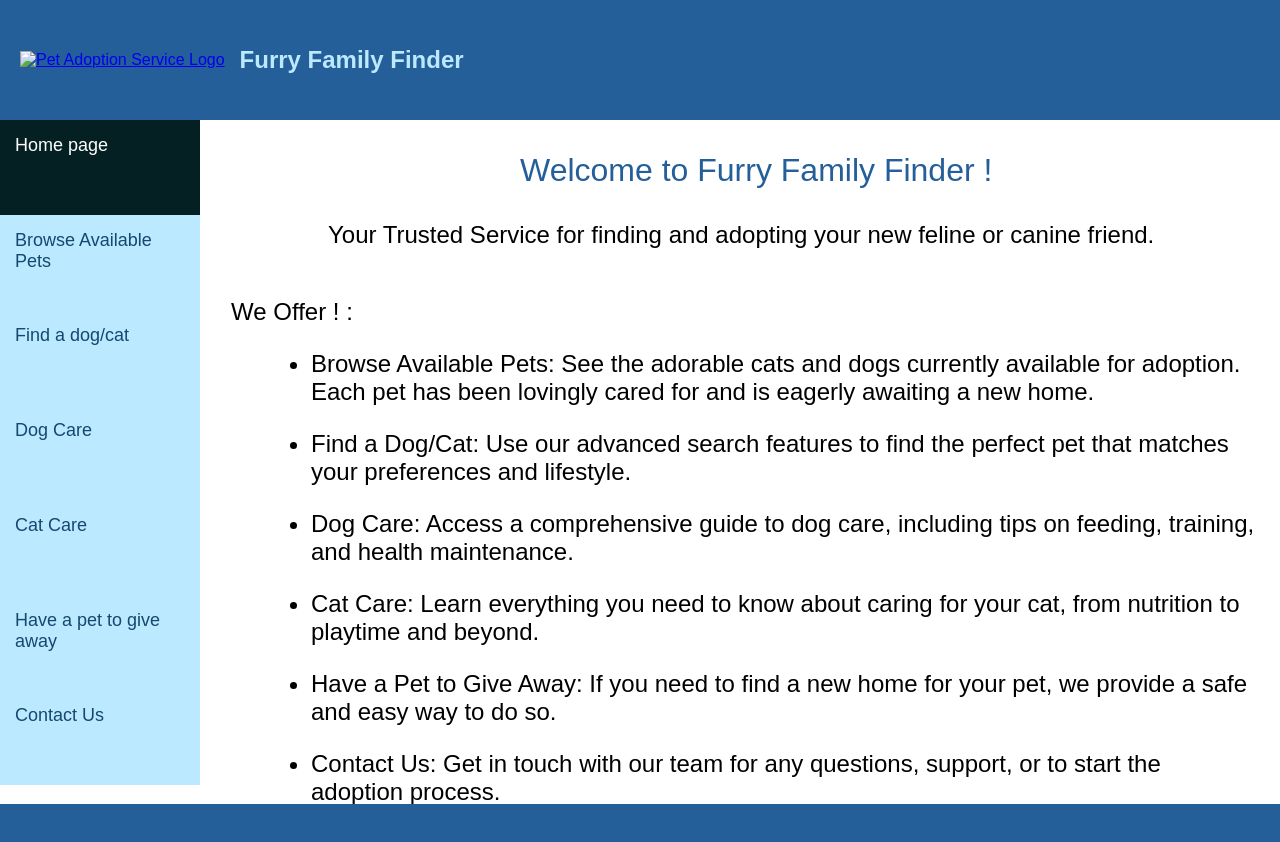
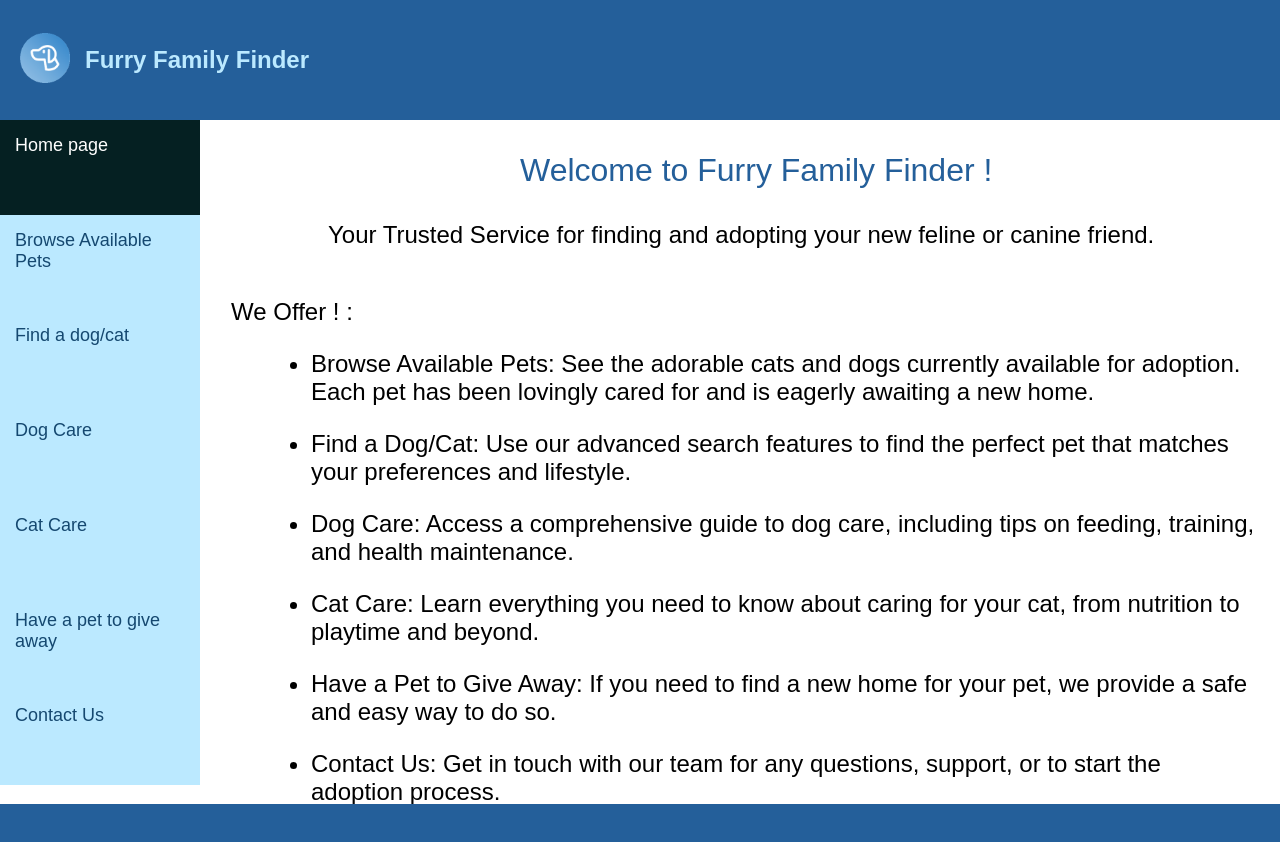
Before and after one commit to Mohammad-Adas/pets, a plain HTML site: page index.html in a window 1280 px wide. Shown: the top 842 px of the page. Drawn offline with Linux system fonts and the light colour scheme.

Commit message:
Update index.html

```diff
--- a/index.html
+++ b/index.html
@@ -14,7 +14,7 @@
 
     <header class="header-container">
         <a href="index.html">
-            <img src="images/logoo.png" alt="Pet Adoption Service Logo" class="logo">
+            <img src="logoo.png" alt="Pet Adoption Service Logo" class="logo">
         </a>
         <h1 class="site-name">Furry Family Finder</h1>
     </header>
```
